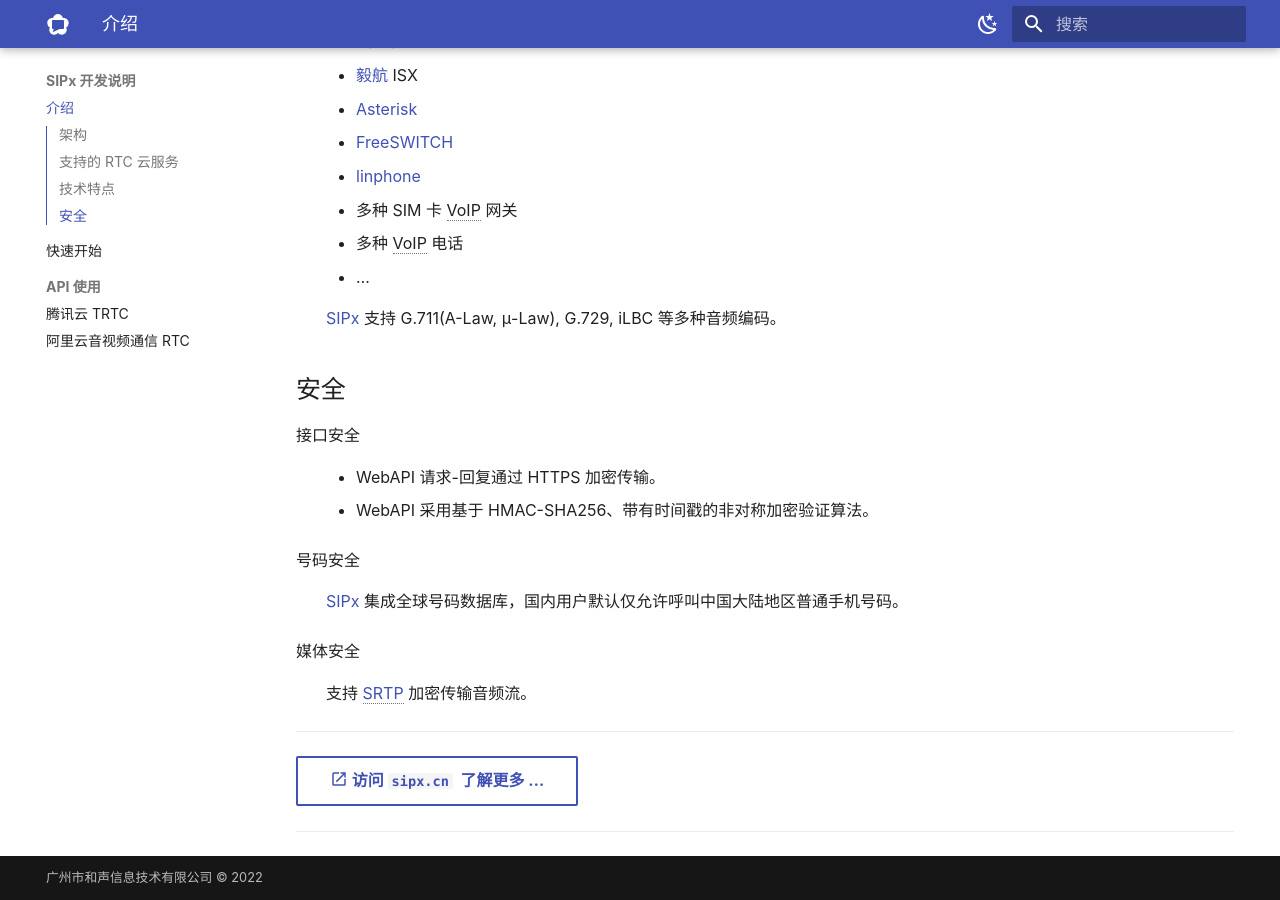
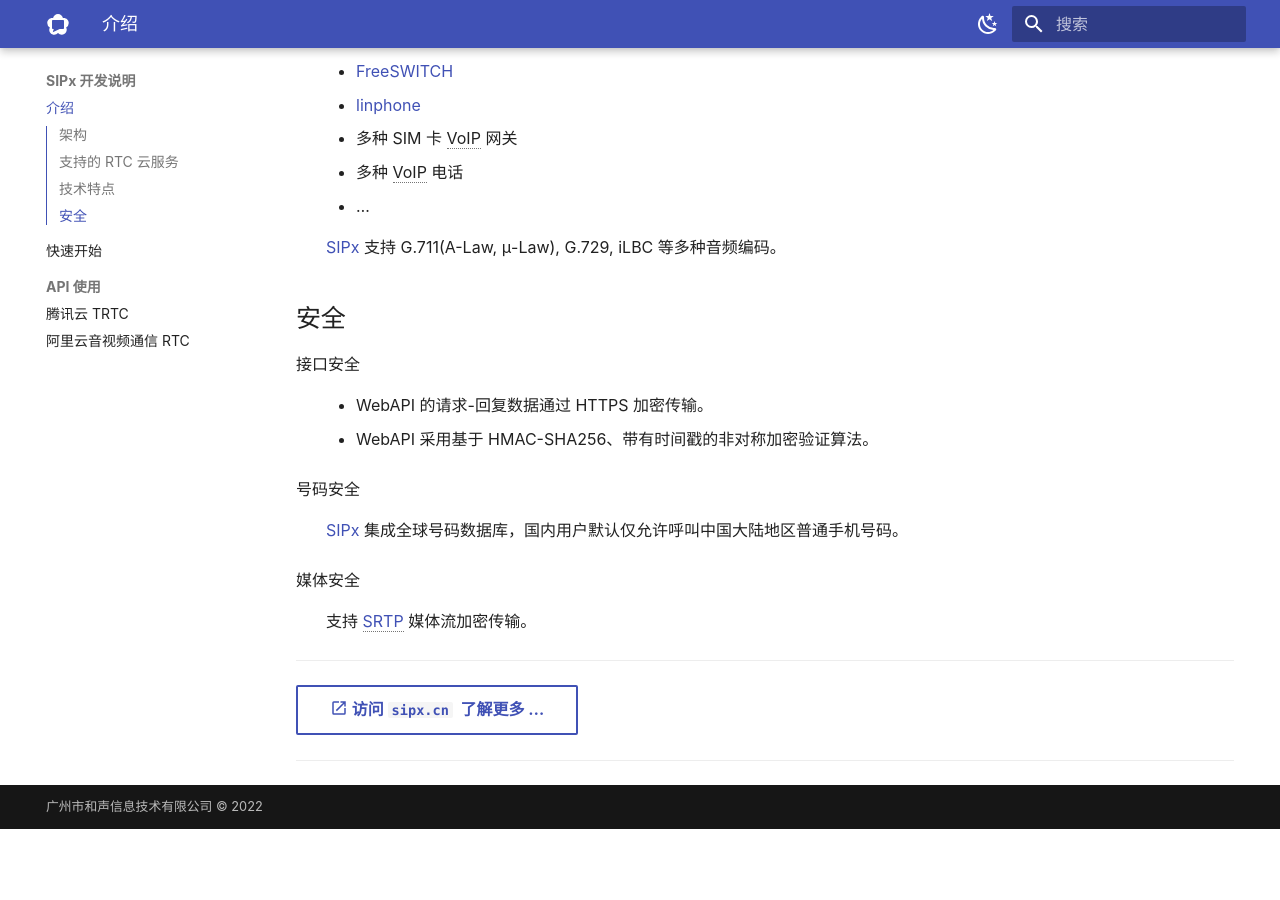
Before and after one commit to tanbro/sipxrtc-docs, an MkDocs documentation site: the page built from src/index.md, in a window 1280 px wide and 900 px high, scrolled down 2239 px. Built offline with MkDocs 1.6.1 and Material for MkDocs 9.7.7, drawn with Linux system fonts in a browser that asks for light colours; emoji names are drawn with the system emoji font; after the commit the page ends 3068 px from its top, so only the background shows below that.

Commit message:
editing ...

```diff
--- a/src/index.md
+++ b/src/index.md
@@ -67,7 +67,7 @@
 
 接口安全
 
-:   - WebAPI 请求-回复通过 HTTPS 加密传输。
+:   - WebAPI 的请求-回复数据通过 HTTPS 加密传输。
     - WebAPI 采用基于 HMAC-SHA256、带有时间戳的非对称加密验证算法。
 
 号码安全
@@ -76,4 +76,4 @@
 
 媒体安全
 
-:   支持 [SRTP][] 加密传输音频流。
+:   支持 [SRTP][] 媒体流加密传输。
```
Also changed, not shown: mkdocs.yml (line endings or trailing spaces), src/images/media_path.svg.
